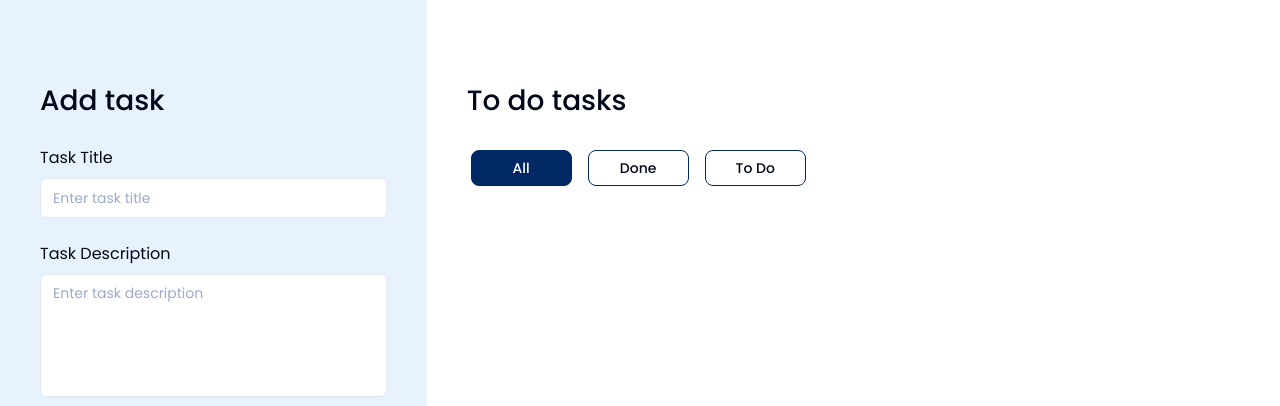
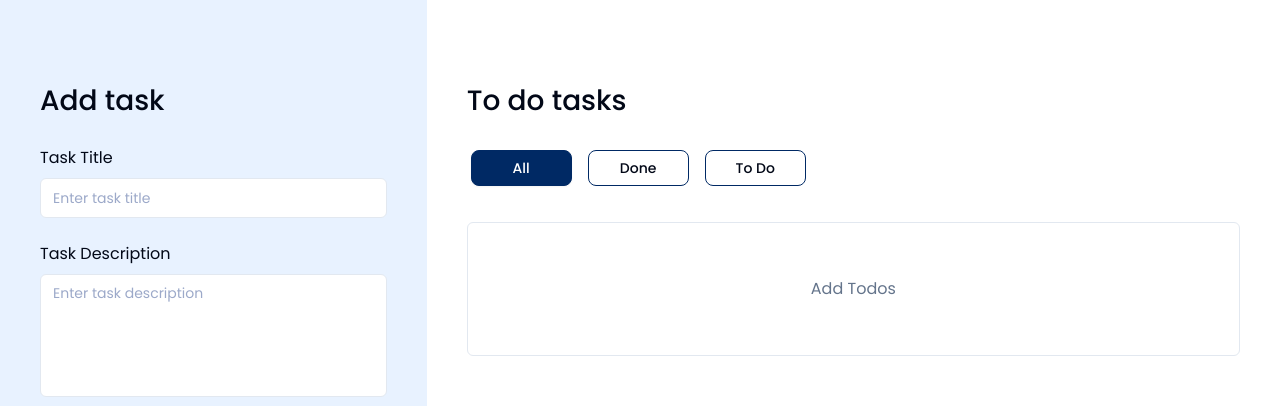
Before and after one commit to khanrazadev/todo-assesment, a Next.js app: page / in a window 1280 px wide. Shown: the top 406 px of the page. Built offline with nearby package versions, Linux system fonts and the light colour scheme.

Commit message:
fixed localstroge issue handle the add todos empty section

```diff
--- a/app/(todos)/_components/task-list.jsx
+++ b/app/(todos)/_components/task-list.jsx
@@ -133,6 +133,7 @@ const TaskList = () => {
           <TabsTrigger value="done">Done</TabsTrigger>
           <TabsTrigger value="to-do">To Do</TabsTrigger>
         </TabsList>
+        {todos.length > 0 ? (
           <div className="w-full my-8">
             <TabsContent value="all" className="space-y-3">
               <Accordion type="single" collapsible className="w-full space-y-3">
@@ -183,6 +184,11 @@ const TaskList = () => {
               </Accordion>
             </TabsContent>
           </div>
+        ) : (
+          <div className="w-full h-full md:border rounded-md my-8 flex justify-center text-slate-500 items-center">
+            <h1>Add Todos</h1>
+          </div>
+        )}
       </Tabs>
     </div>
   );
--- a/lib/features/todos/todosSlice.js
+++ b/lib/features/todos/todosSlice.js
@@ -1,7 +1,12 @@
 import { createSlice } from "@reduxjs/toolkit";
 
+// Check if localStorage is available
+const localStorageAvailable = typeof localStorage !== "undefined";
+
 // Load initial state from local storage
-const initialState = JSON.parse(localStorage.getItem("todos")) || [];
+const initialState = localStorageAvailable
+  ? JSON.parse(localStorage.getItem("todos")) || []
+  : [];
 
 const todosSlice = createSlice({
   name: "todos",
```
Lines whose indentation alone changed are shown as unchanged.
